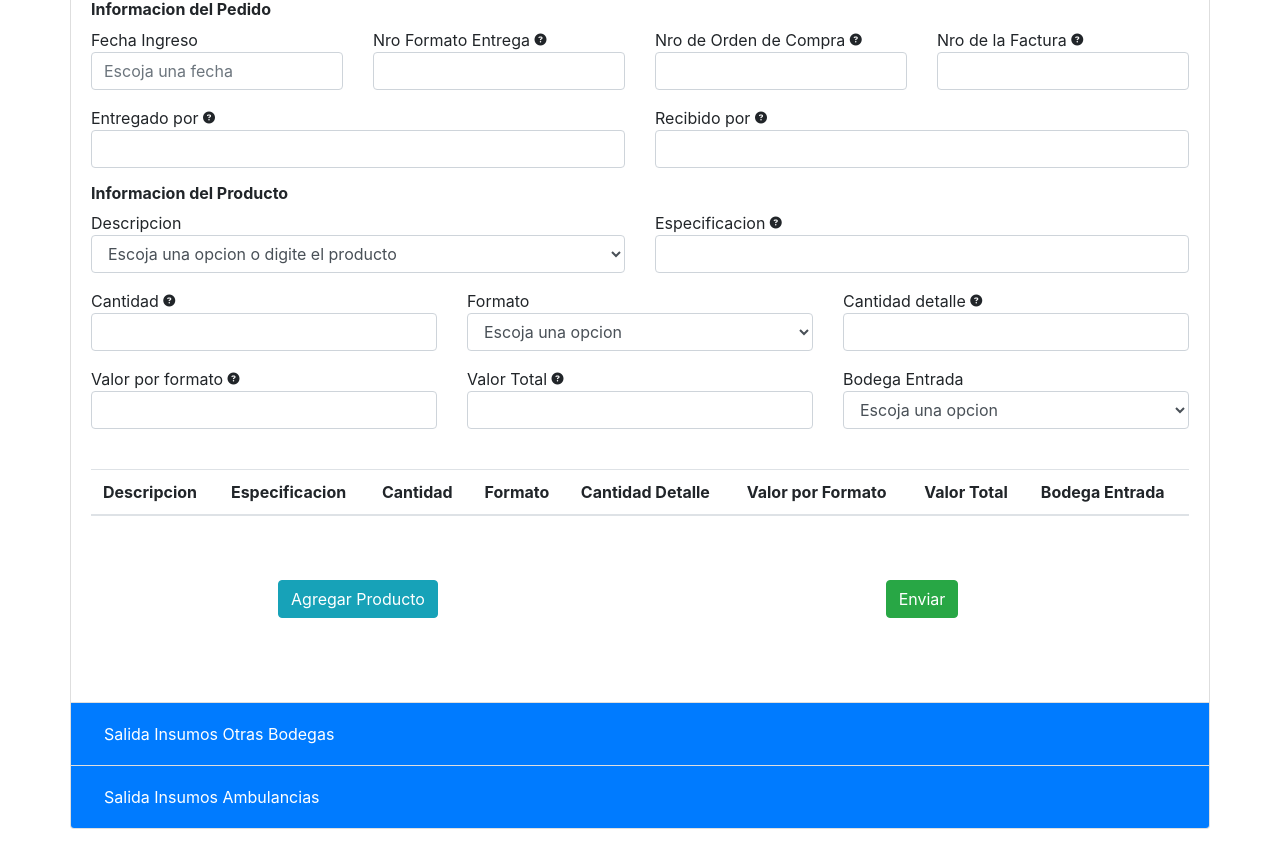
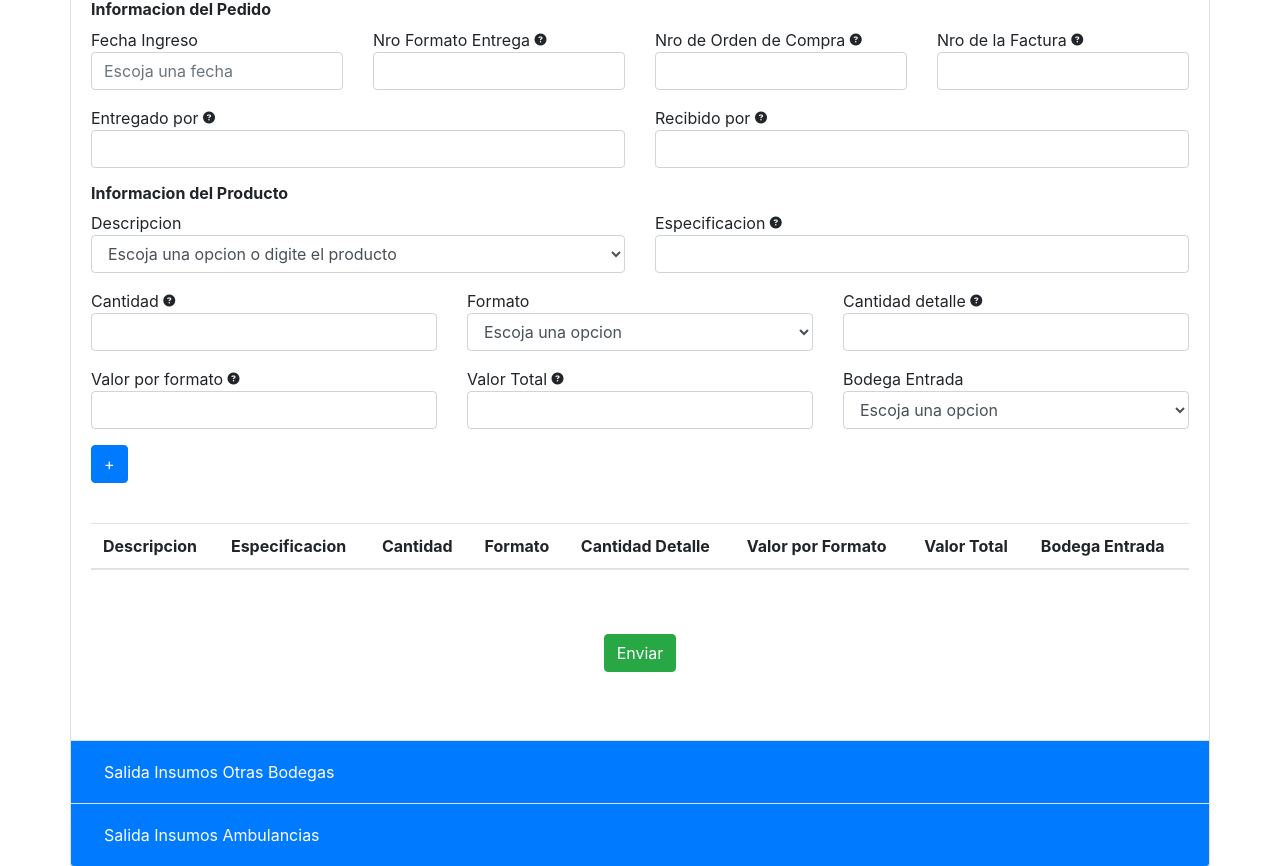
Before and after one commit to ddrogen/siscoin, a Flask app: page / in a window 1280 px wide. Shown: the part 273-1139 px from the top of the page. Before the commit the page ends 1102 px from the top, so only its background shows below. Run offline with Flask 2, Linux system fonts and the light colour scheme; lists and menus that the app fills with data are empty; some libraries are stand-ins or nearby versions.

Commit message:
Remove Agregar Producto button

```diff
--- a/templates/form.html
+++ b/templates/form.html
@@ -362,6 +362,8 @@ $(document).ready(function(){
                             </div>
                         </div>
 
+                        <button type="submit" class="btn btn-primary save-btn">+</button>
+                    </form>
 
                     <br/>
 
@@ -384,18 +386,11 @@ $(document).ready(function(){
 
                     <div class="container">
                         <div class="row">
-
-                        <div class="col text-center">
-
-                                <button type="submit" id="BCE_Agregar" class="btn btn-info">Agregar Producto</button>
-                        </div>
                             <div class="col text-center">
-
                                 <button type="submit" id="BCE_Enviar" class="btn btn-success">Enviar</button>
                             </div>
                         </div>
                     </div>
-                    </form>
                     <script type="text/javascript">
 
     var form1 = document.forms["form1"];
```
